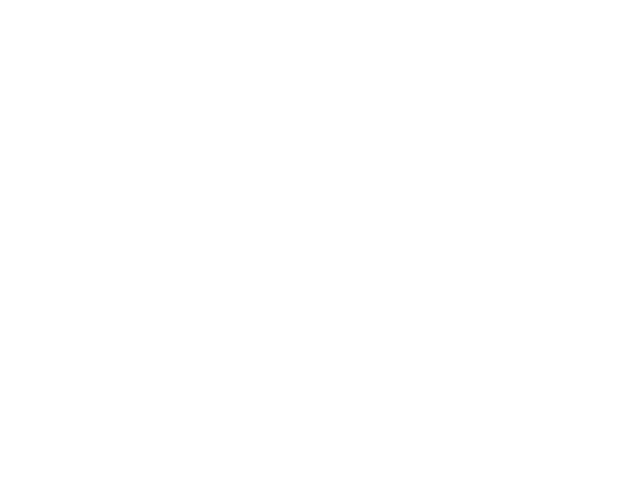
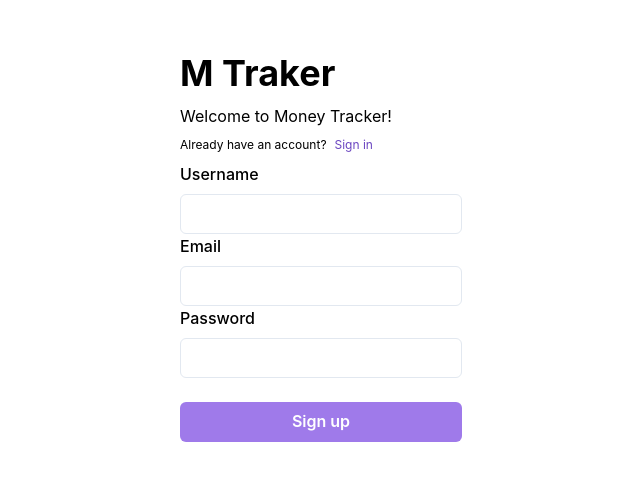
Before and after one commit to ebereber/alkemy, a React (Vite) app in the folder client/: page /signup in a window 1280 px wide. Before the commit this address had no page. Shown: the part 153-634 px from the top of the page, without its empty margins (319-959 px from the left). Built offline with nearby package versions, Linux system fonts and the light colour scheme.

Commit message:
feat: add sign up page and route

```diff
--- /dev/null
+++ b/client/src/pages/SignUp.jsx
@@ -0,0 +1,73 @@
+import {
+  Box,
+  Button,
+  Center,
+  FormControl,
+  FormLabel,
+  Heading,
+  HStack,
+  Input,
+  LinkBox,
+  Text,
+  VStack
+} from '@chakra-ui/react'
+import React, { useState } from 'react'
+import { Link } from 'react-router-dom'
+
+function SignUp() {
+  const [username, setUsername] = useState()
+  const [email, setEmail] = useState()
+  const [password, setPassword] = useState()
+
+  const handleSubmit = (e) => {
+    e.preventDefault()
+  }
+
+  return (
+    <Center minH={'100vh'} bg="white" align={'center'}>
+      <VStack>
+        <VStack
+          justifyContent={'center'}
+          borderRadius={'lg'}
+          color={'black'}
+          justify="flex-start"
+          minW={'200px'}>
+          <VStack w={'100%'} align="flex-start">
+            <Heading>M Traker</Heading>
+            <Text>Welcome to Money Tracker!</Text>
+            <HStack fontSize={'12px'}>
+              <Text>Already have an account? </Text>
+              <LinkBox color={'purple.600'} as={Link} to="/signin">
+                Sign in
+              </LinkBox>
+            </HStack>
+          </VStack>
+          <form onSubmit={handleSubmit}>
+            <FormControl>
+              <FormLabel>Username</FormLabel>
+              <Input type="text" onChange={(e) => setUsername(e.target.value)} required />
+            </FormControl>
+
+            <FormControl>
+              <FormLabel>Email</FormLabel>
+              <Input type="email" onChange={(e) => setEmail(e.target.value)} required />
+            </FormControl>
+
+            <FormControl>
+              <FormLabel>Password</FormLabel>
+              <Input type="password" onChange={(e) => setPassword(e.target.value)} required />
+            </FormControl>
+
+            <Box w={'100%'}>
+              <Button type="submit" bg="purple.400" w={'100%'} color={'white'} mt={6}>
+                Sign up
+              </Button>
+            </Box>
+          </form>
+        </VStack>
+      </VStack>
+    </Center>
+  )
+}
+
+export default SignUp
--- a/client/src/routes/AppRouter.jsx
+++ b/client/src/routes/AppRouter.jsx
@@ -2,6 +2,7 @@
 import { BrowserRouter, Route, Routes } from 'react-router-dom'
 import Home from '../pages/Home'
 import SignIn from '../pages/SignIn'
+import SignUp from '../pages/SignUp'
 
 function AppRouter() {
   return (
@@ -9,6 +10,7 @@
       <Routes>
         <Route path="/" element={<Home />} />
         <Route path="/signin" element={<SignIn />} />
+        <Route path="/signup" element={<SignUp />} />
       </Routes>
     </BrowserRouter>
   )
```
